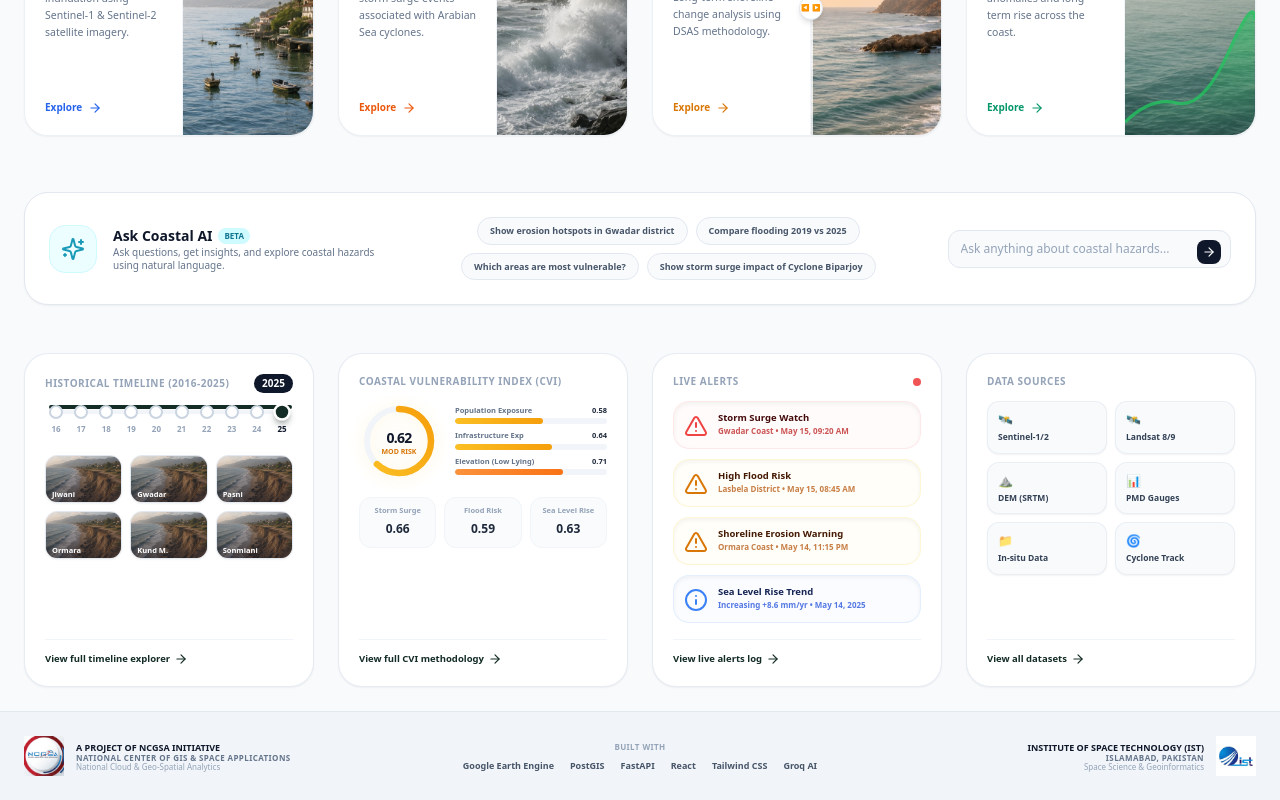
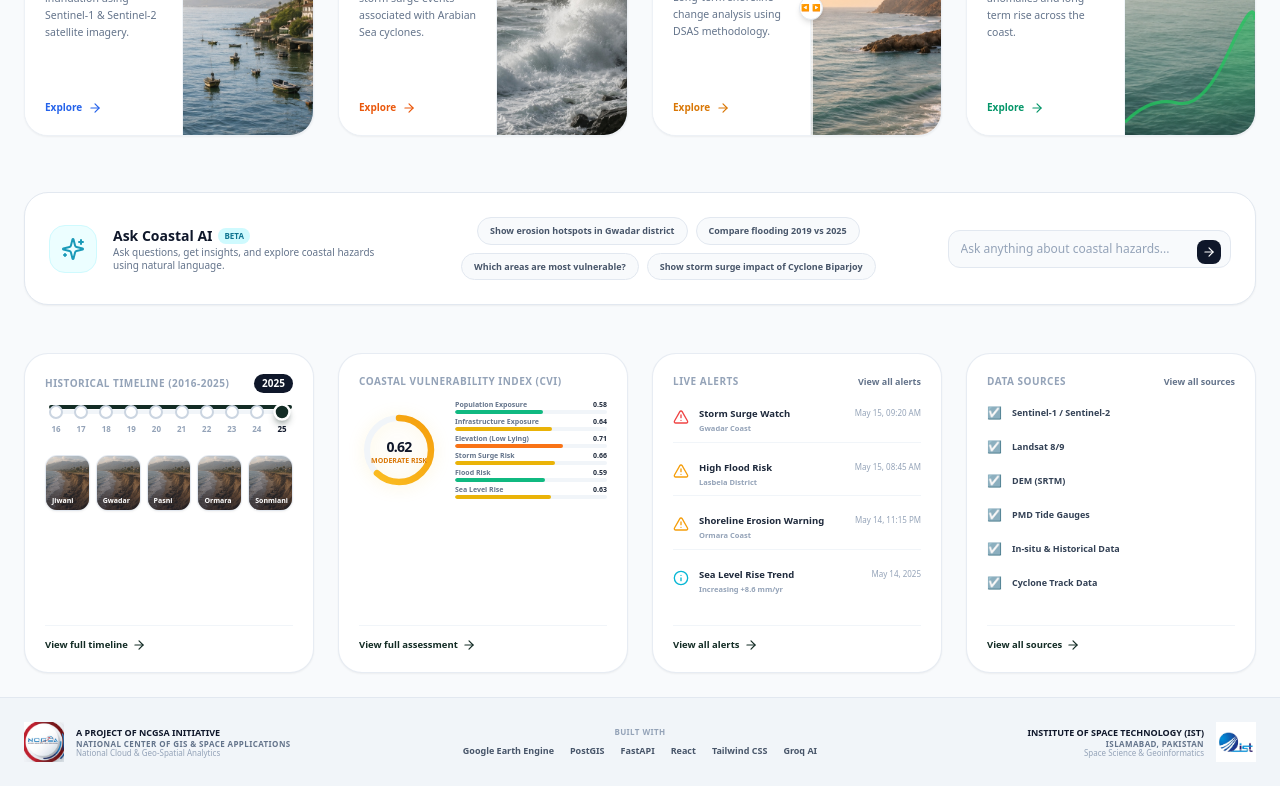
Before and after one commit to Callmehaassan/coastal-hazard-portal, a Next.js app in the folder frontend/: page / in a window 1280 px wide. Shown: the part 723-1523 px from the top of the page. Built offline with nearby package versions, Linux system fonts and the light colour scheme.

Commit message:
Refactor page styles and bottom row widgets to match reference mockup details perfectly including full opacity dark background and layouts

```diff
--- a/frontend/app/page.tsx
+++ b/frontend/app/page.tsx
@@ -26,12 +26,12 @@ export default function LandingPage() {
 
       {/* Root Full-Bleed Hero Background Image */}
       <div
-        className="absolute top-0 left-0 right-0 h-[680px] bg-cover bg-center pointer-events-none z-0 opacity-85"
+        className="absolute top-0 left-0 right-0 h-[680px] bg-cover bg-center pointer-events-none z-0 opacity-100"
         style={{ backgroundImage: "url('/coastal-bg.jpg')" }}
       />
-      {/* Gradient overlays to fade to white on the right and bottom */}
-      <div className="absolute top-0 left-0 right-0 h-[680px] bg-gradient-to-r from-white/10 via-white/45 to-[#f8fafc] z-0 pointer-events-none" />
-      <div className="absolute top-0 left-0 right-0 h-[680px] bg-gradient-to-b from-transparent via-transparent to-[#f8fafc] z-0 pointer-events-none" />
+      {/* Soft dark-warm shading and bottom gradient overlay to match mockup's dark-warm visible look */}
+      <div className="absolute top-0 left-0 right-0 h-[680px] bg-slate-900/[0.04] z-0 pointer-events-none" />
+      <div className="absolute top-0 left-0 right-0 h-[680px] bg-gradient-to-b from-transparent via-[#f8fafc]/30 to-[#f8fafc] z-0 pointer-events-none" />
 
       {/* Navigation Header */}
       <header className="fixed top-0 w-full z-50 bg-white/80 backdrop-blur-md border-b border-slate-100 shadow-sm">
@@ -511,24 +511,23 @@ export default function LandingPage() {
               </div>
             </div>
 
-            {/* Grid of Satellite map thumbnails with Hover Zoom effects */}
-            <div className="grid grid-cols-3 gap-2 mt-4">
+            {/* Grid of 5 Satellite map thumbnails matching the mockup reference */}
+            <div className="grid grid-cols-5 gap-1.5 mt-4">
               {[
-                { name: 'Jiwani', delay: 'delay-0' },
-                { name: 'Gwadar', delay: 'delay-75' },
-                { name: 'Pasni', delay: 'delay-100' },
-                { name: 'Ormara', delay: 'delay-150' },
-                { name: 'Kund M.', delay: 'delay-200' },
-                { name: 'Sonmiani', delay: 'delay-300' }
+                { name: 'Jiwani' },
+                { name: 'Gwadar' },
+                { name: 'Pasni' },
+                { name: 'Ormara' },
+                { name: 'Sonmiani' }
               ].map((loc, idx) => (
-                <div key={idx} className="h-12 bg-slate-100 rounded-xl overflow-hidden border border-slate-200 relative group/thumb shadow-sm">
+                <div key={idx} className="h-14 bg-slate-100 rounded-xl overflow-hidden border border-slate-200 relative group/thumb shadow-sm">
                   <div
                     className="absolute inset-0 bg-cover bg-center opacity-85 transition-transform duration-500 group-hover/thumb:scale-110"
                     style={{ backgroundImage: "url('/coastal-bg.jpg')" }}
                   />
                   {/* Subtle dark bottom gradient */}
-                  <div className="absolute inset-0 bg-gradient-to-t from-slate-950/60 to-transparent opacity-80" />
-                  <span className="absolute bottom-1 left-1.5 text-[7.5px] text-white font-extrabold leading-none">{loc.name}</span>
+                  <div className="absolute inset-0 bg-gradient-to-t from-slate-950/65 to-transparent opacity-85" />
+                  <span className="absolute bottom-1.5 left-1.5 text-[7px] text-white font-extrabold leading-none">{loc.name}</span>
                 </div>
               ))}
             </div>
@@ -536,7 +535,7 @@ export default function LandingPage() {
 
           <div className="border-t border-slate-100 pt-3 mt-4">
             <Link href="/dashboard" className="text-[9.5px] font-extrabold text-[#132c25] hover:text-[#255044] flex items-center gap-1">
-              <span>View full timeline explorer</span>
+              <span>View full timeline</span>
               <ArrowRight className="w-3.5 h-3.5" />
             </Link>
           </div>
@@ -563,62 +562,37 @@ export default function LandingPage() {
                 </svg>
                 <div className="absolute text-center">
                   <span className="block text-sm font-black text-slate-900 tracking-tighter">0.62</span>
-                  <span className="text-[7px] text-amber-600 font-extrabold block uppercase leading-none">Mod Risk</span>
+                  <span className="text-[7px] text-amber-600 font-extrabold block uppercase leading-none">Moderate Risk</span>
                 </div>
               </div>
 
-              {/* Mini progress list with color gradients */}
-              <div className="flex-1 space-y-2">
-                <div>
-                  <div className="flex justify-between text-[7.5px] font-extrabold text-slate-500 leading-none mb-1">
-                    <span>Population Exposure</span>
-                    <span className="text-slate-800">0.58</span>
+              {/* Mini progress list with all 6 items from mockup */}
+              <div className="flex-1 space-y-1">
+                {[
+                  { label: 'Population Exposure', val: 0.58, color: 'bg-emerald-500' },
+                  { label: 'Infrastructure Exposure', val: 0.64, color: 'bg-yellow-500' },
+                  { label: 'Elevation (Low Lying)', val: 0.71, color: 'bg-orange-500' },
+                  { label: 'Storm Surge Risk', val: 0.66, color: 'bg-yellow-500' },
+                  { label: 'Flood Risk', val: 0.59, color: 'bg-emerald-500' },
+                  { label: 'Sea Level Rise', val: 0.63, color: 'bg-yellow-500' }
+                ].map((item, idx) => (
+                  <div key={idx}>
+                    <div className="flex justify-between text-[7px] font-extrabold text-slate-500 leading-none mb-0.5">
+                      <span>{item.label}</span>
+                      <span className="text-slate-800">{item.val}</span>
                     </div>
-                  <div className="w-full bg-slate-100 h-1.5 rounded-full overflow-hidden">
-                    <div className="bg-gradient-to-r from-amber-400 to-amber-500 h-full rounded-full" style={{ width: '58%' }} />
+                    <div className="w-full bg-slate-100 h-1 rounded-full overflow-hidden">
+                      <div className={`${item.color} h-full rounded-full`} style={{ width: `${item.val * 100}%` }} />
                     </div>
                   </div>
-                <div>
-                  <div className="flex justify-between text-[7.5px] font-extrabold text-slate-500 leading-none mb-1">
-                    <span>Infrastructure Exp</span>
-                    <span className="text-slate-800">0.64</span>
-                  </div>
-                  <div className="w-full bg-slate-100 h-1.5 rounded-full overflow-hidden">
-                    <div className="bg-gradient-to-r from-amber-400 to-amber-500 h-full rounded-full" style={{ width: '64%' }} />
-                  </div>
-                </div>
-                <div>
-                  <div className="flex justify-between text-[7.5px] font-extrabold text-slate-500 leading-none mb-1">
-                    <span>Elevation (Low Lying)</span>
-                    <span className="text-slate-800">0.71</span>
-                  </div>
-                  <div className="w-full bg-slate-100 h-1.5 rounded-full overflow-hidden">
-                    <div className="bg-gradient-to-r from-orange-400 to-orange-500 h-full rounded-full" style={{ width: '71%' }} />
-                  </div>
-                </div>
-              </div>
-            </div>
-
-            {/* Remaining metrics styled in neat grid cards */}
-            <div className="grid grid-cols-3 gap-2 text-center">
-              <div className="bg-slate-50/80 border border-slate-100 rounded-xl p-2 hover:bg-slate-100/50 transition">
-                <span className="block text-[7.5px] text-slate-400 font-extrabold leading-tight">Storm Surge</span>
-                <span className="text-xs font-black text-slate-800">0.66</span>
-              </div>
-              <div className="bg-slate-50/80 border border-slate-100 rounded-xl p-2 hover:bg-slate-100/50 transition">
-                <span className="block text-[7.5px] text-slate-400 font-extrabold leading-tight">Flood Risk</span>
-                <span className="text-xs font-black text-slate-800">0.59</span>
-              </div>
-              <div className="bg-slate-50/80 border border-slate-100 rounded-xl p-2 hover:bg-slate-100/50 transition">
-                <span className="block text-[7.5px] text-slate-400 font-extrabold leading-tight">Sea Level Rise</span>
-                <span className="text-xs font-black text-slate-800">0.63</span>
+                ))}
               </div>
             </div>
           </div>
 
           <div className="border-t border-slate-100 pt-3 mt-4">
             <Link href="/dashboard/analysis" className="text-[9.5px] font-extrabold text-[#132c25] hover:text-[#255044] flex items-center gap-1">
-              <span>View full CVI methodology</span>
+              <span>View full assessment</span>
               <ArrowRight className="w-3.5 h-3.5" />
             </Link>
           </div>
@@ -629,48 +603,34 @@ export default function LandingPage() {
           <div>
             <div className="flex justify-between items-center mb-3">
               <h5 className="font-extrabold text-[10px] text-slate-400 uppercase tracking-wider">Live Alerts</h5>
-              <span className="w-2 h-2 rounded-full bg-red-500 animate-pulse" />
+              <Link href="/dashboard" className="text-[9px] font-bold text-slate-500 hover:text-slate-900 transition">View all alerts</Link>
             </div>
 
-            {/* Alerts stack styled as neat notification cards */}
-            <div className="space-y-2.5">
-              <div className="bg-red-50/30 border border-red-100/70 p-2.5 rounded-2xl flex gap-2.5 items-start hover:bg-red-50/60 transition shadow-inner">
-                <AlertTriangle className="w-4.5 h-4.5 text-red-500 flex-shrink-0 mt-0.5" />
+            {/* Alerts stack aligned left-title right-date matching mockup */}
+            <div className="space-y-3">
+              {[
+                { icon: AlertTriangle, title: 'Storm Surge Watch', loc: 'Gwadar Coast', date: 'May 15, 09:20 AM', color: 'text-red-500' },
+                { icon: AlertTriangle, title: 'High Flood Risk', loc: 'Lasbela District', date: 'May 15, 08:45 AM', color: 'text-amber-500' },
+                { icon: AlertTriangle, title: 'Shoreline Erosion Warning', loc: 'Ormara Coast', date: 'May 14, 11:15 PM', color: 'text-amber-500' },
+                { icon: Info, title: 'Sea Level Rise Trend', loc: 'Increasing +8.6 mm/yr', date: 'May 14, 2025', color: 'text-cyan-500' }
+              ].map((alert, idx) => (
+                <div key={idx} className="flex justify-between items-start text-[9.5px] py-1.5 border-b border-slate-100 last:border-0">
+                  <div className="flex gap-2.5 items-start">
+                    <alert.icon className={`w-4 h-4 ${alert.color} mt-0.5`} />
                     <div>
-                  <span className="block text-[9.5px] font-black text-red-950 leading-tight">Storm Surge Watch</span>
-                  <span className="text-[8px] text-red-700/75 block leading-tight mt-0.5 font-semibold">Gwadar Coast &bull; May 15, 09:20 AM</span>
+                      <span className="font-extrabold text-slate-800 block">{alert.title}</span>
+                      <span className="text-[7.5px] text-slate-400 font-semibold">{alert.loc}</span>
                     </div>
                   </div>
-
-              <div className="bg-amber-50/30 border border-amber-100/70 p-2.5 rounded-2xl flex gap-2.5 items-start hover:bg-amber-50/60 transition shadow-inner">
-                <AlertTriangle className="w-4.5 h-4.5 text-amber-600 flex-shrink-0 mt-0.5" />
-                <div>
-                  <span className="block text-[9.5px] font-black text-amber-950 leading-tight">High Flood Risk</span>
-                  <span className="text-[8px] text-amber-700/75 block leading-tight mt-0.5 font-semibold">Lasbela District &bull; May 15, 08:45 AM</span>
+                  <span className="text-[8px] text-slate-400 font-medium whitespace-nowrap">{alert.date}</span>
                 </div>
-              </div>
-
-              <div className="bg-amber-50/30 border border-amber-100/70 p-2.5 rounded-2xl flex gap-2.5 items-start hover:bg-amber-50/60 transition shadow-inner">
-                <AlertTriangle className="w-4.5 h-4.5 text-amber-600 flex-shrink-0 mt-0.5" />
-                <div>
-                  <span className="block text-[9.5px] font-black text-amber-950 leading-tight">Shoreline Erosion Warning</span>
-                  <span className="text-[8px] text-amber-700/75 block leading-tight mt-0.5 font-semibold">Ormara Coast &bull; May 14, 11:15 PM</span>
-                </div>
-              </div>
-
-              <div className="bg-blue-50/30 border border-blue-100/70 p-2.5 rounded-2xl flex gap-2.5 items-start hover:bg-blue-50/60 transition shadow-inner">
-                <Info className="w-4.5 h-4.5 text-blue-500 flex-shrink-0 mt-0.5" />
-                <div>
-                  <span className="block text-[9.5px] font-black text-blue-950 leading-tight">Sea Level Rise Trend</span>
-                  <span className="text-[8px] text-blue-700/75 block leading-tight mt-0.5 font-semibold">Increasing +8.6 mm/yr &bull; May 14, 2025</span>
-                </div>
-              </div>
+              ))}
             </div>
           </div>
 
           <div className="border-t border-slate-100 pt-3 mt-4">
             <Link href="/dashboard" className="text-[9.5px] font-extrabold text-[#132c25] hover:text-[#255044] flex items-center gap-1">
-              <span>View live alerts log</span>
+              <span>View all alerts</span>
               <ArrowRight className="w-3.5 h-3.5" />
             </Link>
           </div>
@@ -679,40 +639,32 @@ export default function LandingPage() {
         {/* Column 4: Data Sources */}
         <div className="bg-white border border-slate-200/80 p-5 rounded-3xl shadow-sm hover:shadow-md transition-all flex flex-col justify-between min-h-[320px]">
           <div>
-            <h5 className="font-extrabold text-[10px] text-slate-400 uppercase tracking-wider mb-3">Data Sources</h5>
+            <div className="flex justify-between items-center mb-3">
+              <h5 className="font-extrabold text-[10px] text-slate-400 uppercase tracking-wider">Data Sources</h5>
+              <Link href="/dashboard" className="text-[9px] font-bold text-slate-500 hover:text-slate-900 transition">View all sources</Link>
+            </div>
 
-            {/* List with styled text tags and hover animations */}
-            <div className="grid grid-cols-2 gap-2 text-[9px] font-bold text-slate-700">
-              <div className="bg-slate-50 hover:bg-emerald-50 hover:text-emerald-800 hover:border-emerald-200 transition-all border border-slate-200/60 rounded-xl p-2.5 flex flex-col justify-between shadow-sm">
-                <span className="text-xs">🛰️</span>
-                <span className="mt-1 leading-tight text-[8.5px]">Sentinel-1/2</span>
+            {/* Single column list with 6 checkmark items matching mockup */}
+            <div className="space-y-2.5 text-[9.5px] font-bold text-slate-700">
+              {[
+                { label: 'Sentinel-1 / Sentinel-2' },
+                { label: 'Landsat 8/9' },
+                { label: 'DEM (SRTM)' },
+                { label: 'PMD Tide Gauges' },
+                { label: 'In-situ & Historical Data' },
+                { label: 'Cyclone Track Data' }
+              ].map((item, idx) => (
+                <div key={idx} className="flex items-center gap-2.5 py-1 hover:text-emerald-800 transition">
+                  <span className="text-emerald-600 font-extrabold text-xs">☑</span>
+                  <span className="text-[9px] text-slate-700 font-semibold">{item.label}</span>
                 </div>
-              <div className="bg-slate-50 hover:bg-emerald-50 hover:text-emerald-800 hover:border-emerald-200 transition-all border border-slate-200/60 rounded-xl p-2.5 flex flex-col justify-between shadow-sm">
-                <span className="text-xs">🛰️</span>
-                <span className="mt-1 leading-tight text-[8.5px]">Landsat 8/9</span>
-              </div>
-              <div className="bg-slate-50 hover:bg-emerald-50 hover:text-emerald-800 hover:border-emerald-200 transition-all border border-slate-200/60 rounded-xl p-2.5 flex flex-col justify-between shadow-sm">
-                <span className="text-xs">⛰️</span>
-                <span className="mt-1 leading-tight text-[8.5px]">DEM (SRTM)</span>
-              </div>
-              <div className="bg-slate-50 hover:bg-emerald-50 hover:text-emerald-800 hover:border-emerald-200 transition-all border border-slate-200/60 rounded-xl p-2.5 flex flex-col justify-between shadow-sm">
-                <span className="text-xs">📊</span>
-                <span className="mt-1 leading-tight text-[8.5px]">PMD Gauges</span>
-              </div>
-              <div className="bg-slate-50 hover:bg-emerald-50 hover:text-emerald-800 hover:border-emerald-200 transition-all border border-slate-200/60 rounded-xl p-2.5 flex flex-col justify-between shadow-sm">
-                <span className="text-xs">📁</span>
-                <span className="mt-1 leading-tight text-[8.5px]">In-situ Data</span>
-              </div>
-              <div className="bg-slate-50 hover:bg-emerald-50 hover:text-emerald-800 hover:border-emerald-200 transition-all border border-slate-200/60 rounded-xl p-2.5 flex flex-col justify-between shadow-sm">
-                <span className="text-xs">🌀</span>
-                <span className="mt-1 leading-tight text-[8.5px]">Cyclone Track</span>
-              </div>
+              ))}
             </div>
           </div>
 
           <div className="border-t border-slate-100 pt-3 mt-4">
             <Link href="/dashboard" className="text-[9.5px] font-extrabold text-[#132c25] hover:text-[#255044] flex items-center gap-1">
-              <span>View all datasets</span>
+              <span>View all sources</span>
               <ArrowRight className="w-3.5 h-3.5" />
             </Link>
           </div>
```
Lines whose indentation alone changed are shown as unchanged.
